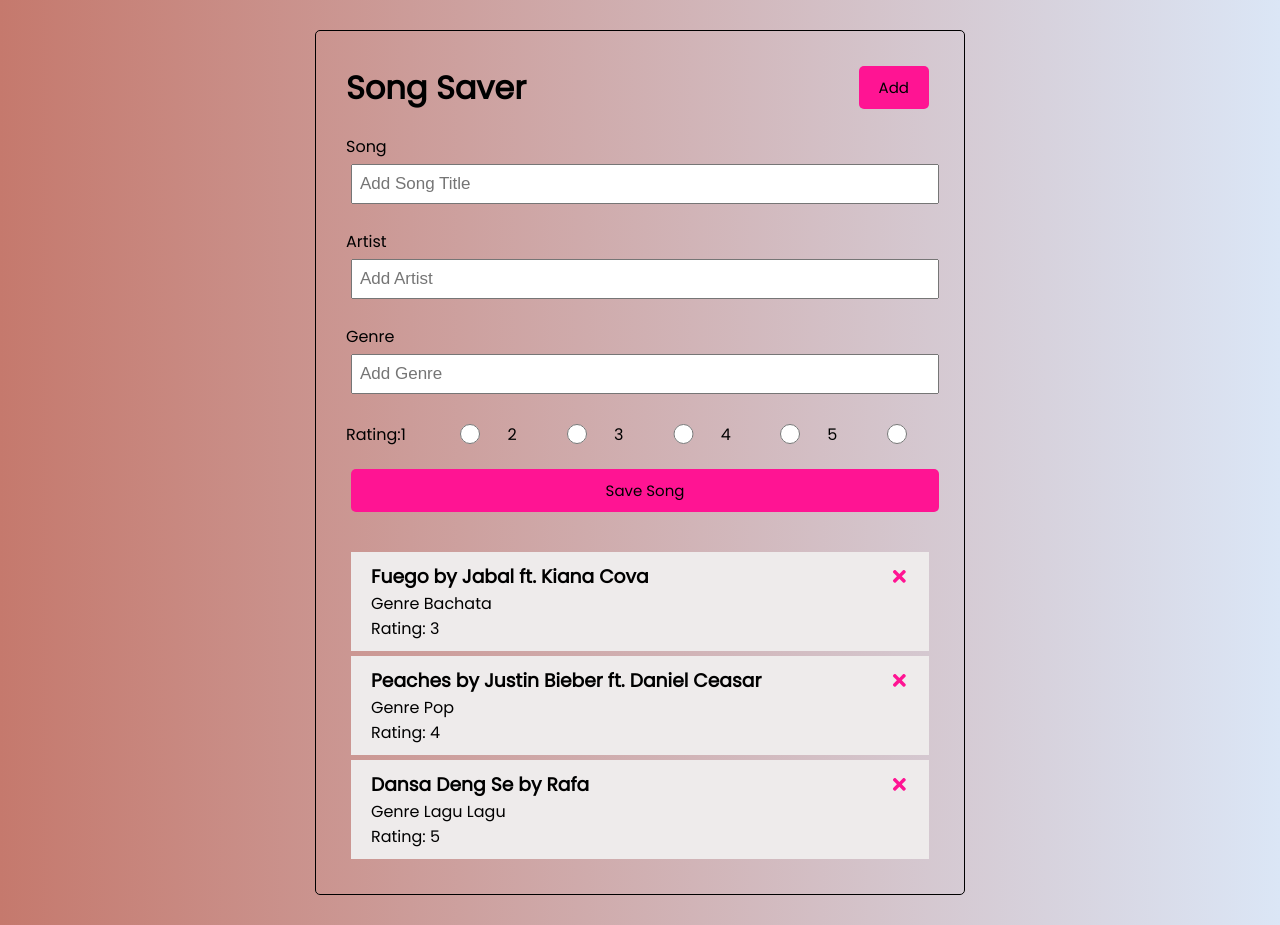
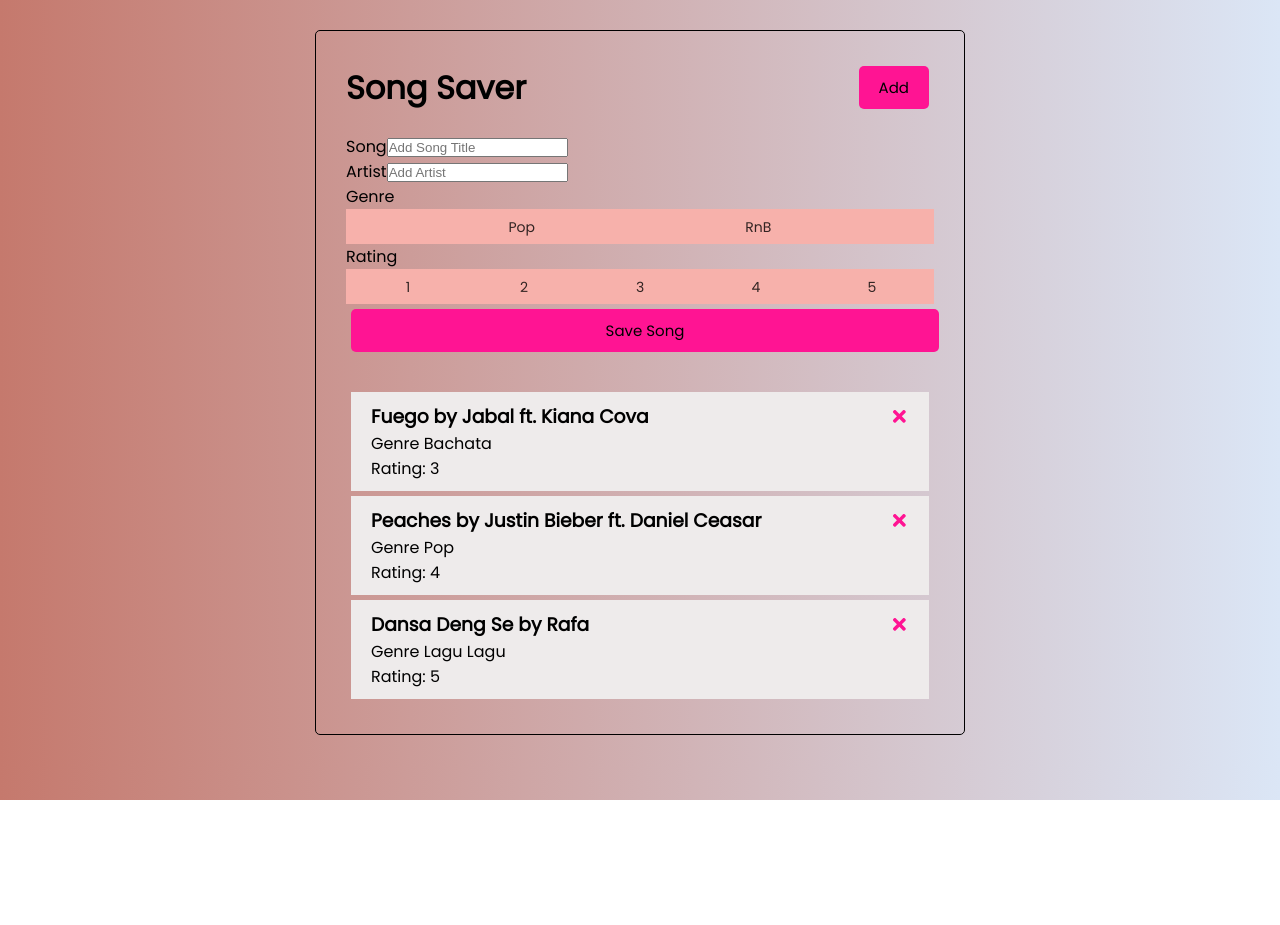
Before and after one commit to Svt1406/eindopdracht-Suleika-Tentua-playlist, a React (Create React App) app: page / in a window 1280 px wide. After the commit the page ends 800 px from the top, so only its background shows below. Built offline with nearby package versions, Linux system fonts and the light colour scheme.

Commit message:
radio-btns function check radio btn css good for now

```diff
--- a/src/components/AddSong.js
+++ b/src/components/AddSong.js
@@ -41,19 +41,31 @@ const AddSong = ({ onAdd }) => {
                     onChange={(event) => setArtist(event.target.value)}
                 />
             </div>
-            <div className='form-control'>
-                <label>Genre</label>
+            <label>Genre</label>
+            <div className='form-control radio-container'>
                 <input
-                    type='text'
-                    placeholder='Add Genre'
+                    label = 'Pop'
+                    type='radio'
+                    id='pop'
+                    name='genre'
+                    checked={genre === 'pop'}
                     value={genre}
-                    onChange={(event) => setGenre(event.target.value)}
+                    onChange={(event) => setGenre('pop')}
+                />
+                <input
+                    label = 'RnB'
+                    type='radio'
+                    id='rnb'
+                    name='genre'
+                    checked={genre === 'rnb'}
+                    value={genre}
+                    onChange={(event) => setGenre('rnb')}
                 />
             </div>
-            <div className='form-control form-control-check'>
-                <p>Rating: </p>
-                <label> 1 </label>
+            <label> Rating</label>
+            <div className='form-control radio-container'>
                 <input
+                    label = '1'
                     type='radio'
                     id='1'
                     name='rate'
@@ -61,8 +73,8 @@ const AddSong = ({ onAdd }) => {
                     value={1}
                     onChange={(event) => setRating('1')}
                 />
-                <label> 2 </label>
                 <input
+                    label= '2'
                     type='radio'
                     id='2'
                     name='rate'
@@ -70,8 +82,8 @@ const AddSong = ({ onAdd }) => {
                     value='2'
                     onChange={(event) => setRating('2')}
                 />
-                <label> 3 </label>
                 <input
+                    label='3'
                     type='radio'
                     id='3'
                     name='rate'
@@ -79,8 +91,8 @@ const AddSong = ({ onAdd }) => {
                     value='3'
                     onChange={(event) => setRating('3')}
                 />
-                <label> 4 </label>
                 <input
+                    label='4'
                     type='radio'
                     id='4'
                     name='rate'
@@ -88,8 +100,8 @@ const AddSong = ({ onAdd }) => {
                     value='4'
                     onChange={(event) => setRating('4')}
                 />
-                <label> 5 </label>
                 <input
+                    label='5'
                     type='radio'
                     id='5'
                     name='rate'
--- a/src/index.css
+++ b/src/index.css
@@ -75,38 +75,42 @@ body {
   margin-bottom: 40px;
 }
 
-.form-control {
-  margin: 20px 0;
+.radio-container {
+  background:#F7B1AB;
+	padding: 4px;
+	position: relative;
+  display: flex;
+  justify-content: space-evenly;
+  align-items: center;
+  height: 35px;
 }
 
-.form-control label {
-  display: block;
+.radio-container input {
+  font-family: 'Poppins', sans-serif;
+  width: 120px;
+  height: 100%;
+	appearance: none;
+	outline: none;
+	cursor: pointer;
+	padding: 4px 8px;
+	background: #F7B1AB;
+	color: rgba(0,0,0,.8);
+	font-size: 14px;
+	font-family: 'Poppins', sans-serif;
+	transition: all 100ms linear;
+  margin: 0px 5px;
 }
 
-.form-control input {
-  width: 100%;
-  height: 40px;
-  margin: 5px;
-  padding: 3px 7px;
-  font-size: 17px;
+.radio-container input:checked {
+  background-image: linear-gradient(180deg, #c1766f,#c46d66);
+	color: rgb(16, 15, 15);
+	box-shadow: 0 1px 1px #0000002e;
+	text-shadow: 0 1px 0px #79485f7a;
 }
 
-.form-control-check {
-  display: flex;
-  align-items: center;
-  justify-content: space-between;
+.radio-container input:before {
+  content: attr(label);
+	display: inline-block;
+	text-align: center;
+	width: 100%;
 }
-
-.form-control-check label {
-  flex: 1;
-}
-
-.form-control-check input {
-  flex: 2;
-  height: 20px;
-}
-
-footer {
-  margin-top: 30px;
-  text-align: center;
-}
```
